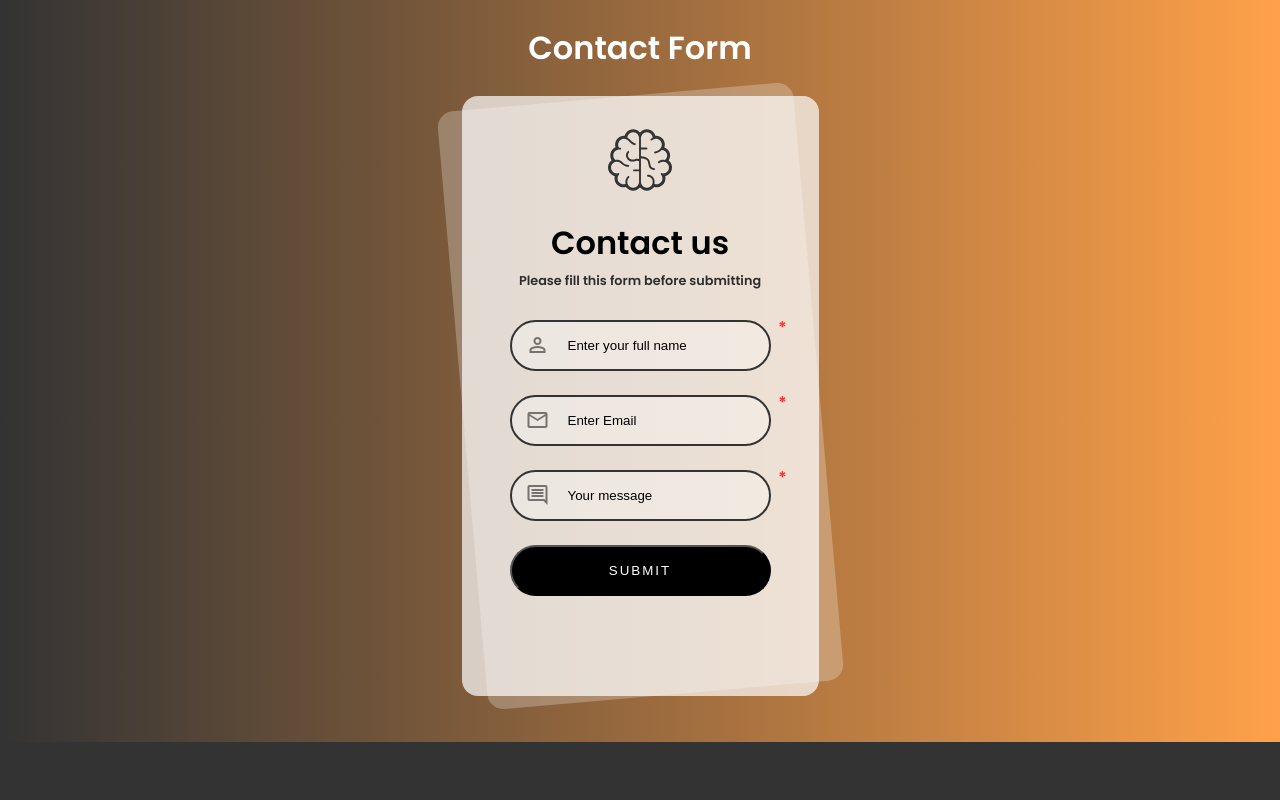
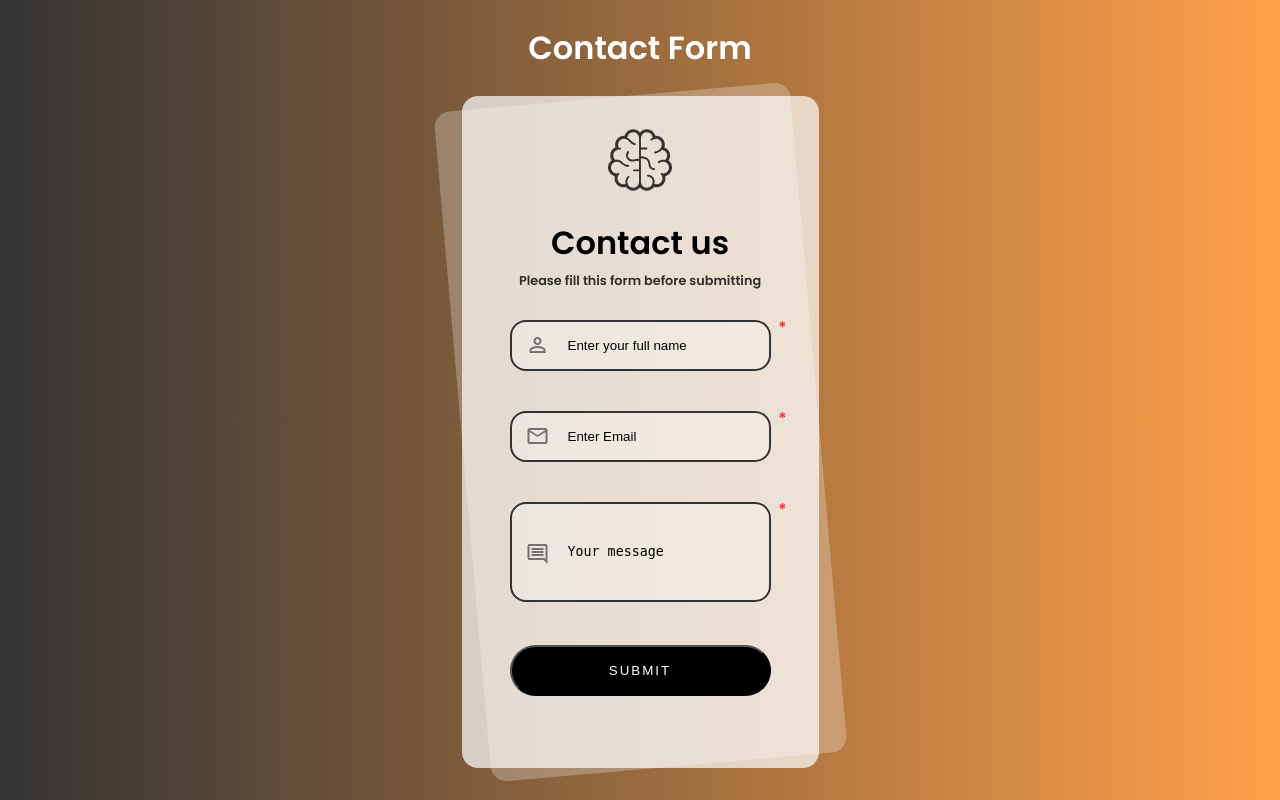
Before and after one commit to SimonBnt/Contact-form, a PHP site: page / in a window 1280 px wide. Shown: the part 90-890 px from the top of the page. Before the commit the page ends 832 px from the top, so only its background shows below. Run offline with PHP 8.4, Linux system fonts and the light colour scheme.

Commit message:
html, scss fix

```diff
--- a/assets/inc/contactForm_process.php
+++ b/assets/inc/contactForm_process.php
@@ -1,4 +1,8 @@
 <?php
+    ini_set('display_errors', 1);
+    ini_set('display_startup_errors', 1);
+    error_reporting(E_ALL);
+
     require_once "function.php";
     require_once "mailer.php";
 
--- a/index.php
+++ b/index.php
@@ -101,8 +101,8 @@
                     <div class="formItem">
                         <label for="message"></label>
                         <div class="inputContainers">
-                            <span class="itemIcon material-symbols-outlined">comment</span>
-                            <input type="text" name="message" id="messageInput" aria-describedby="messageError messageValidation" class="formInput messageInput" placeholder="Your message" onblur="validateMessage(this)" required>
+                            <span id="textareaItem" class="itemIcon material-symbols-outlined">comment</span>
+                            <textarea name="message" id="messageInput" aria-describedby="messageError messageValidation" class="formInput messageInput" placeholder="Your message" onblur="validateMessage(this)" required></textarea>
                         </div>
                         <div id="messageValidation" aria-live="polite"></div>
                         <div id="messageError" aria-live="polite"></div>
--- a/src/sass/layout/_main.scss
+++ b/src/sass/layout/_main.scss
@@ -7,7 +7,7 @@ main {
     #contactFormName {
         grid-column: 1/2;
         grid-row: 1;
-        margin-top: 8rem;
+        margin-top: 4rem;
 
         @include respondTo(md) {
             margin-top: 2rem;
@@ -133,7 +133,7 @@ main {
             .forms {
                 display: flex;
                 flex-direction: column;
-                gap: 1.5rem;
+                gap: 2.5rem;
 
                 .formItem {
                     position: relative;
@@ -146,26 +146,6 @@ main {
                             font-size: 0.75rem;
                             color: #333;
                             margin-bottom: 0.5rem;
-                        }
-                    }
-
-                    .formInput {
-                        border: solid 2px #333 !important;
-
-                    }
-
-                    input[type="text"], input[type="password"], input[type="email"] {
-                        border: none;
-                        outline: none;
-                        background: rgba(255, 255, 255, 0.3);
-                        padding: 1rem 1.5rem;
-                        padding-left: calc(1rem * 3.5);
-                        border-radius: 100px;
-                        width: 100%;
-                        transition: background 0.5s;
-
-                        &:focus {
-                            background: white;
                         }
                     }
 
@@ -189,41 +169,48 @@ main {
                             opacity: 0.5;
                         }
 
-                        .hideIcon {
-                            display: none;
-                            opacity: 0.5;
-                            position: absolute;
-                            top: 50%;
-                            transform: translateY(-50%);
-                            right: 1rem;
-                            font-size: 1rem;
-                            padding: 0.5rem;
+                        #textareaItem {
+                            top: 2.5rem;
+                        }
 
-                            @include respondTo(md) {
-                                cursor: pointer;
+                        .formInput {
+                            border: solid 2px #333 !important;
+                        }
+
+                        input[type="text"], input[type="email"], textarea {
+                            border: none;
+                            outline: none;
+                            background: rgba(255, 255, 255, 0.3);
+                            padding: 1rem 1.5rem;
+                            padding-left: calc(1rem * 3.5);
+                            border-radius: 1rem;
+                            width: 100%;
+                            transition: background 0.5s;
+
+                            &:focus {
+                                background: white;
                             }
                         }
 
-                        .showIcon {
-                            position: absolute;
-                            top: 50%;
-                            right: 1rem;
-                            transform: translateY(-50%);
-                            padding: 0.5rem;
-                            opacity: 0.5;
-                            font-size: 1rem;
-
-                            @include respondTo(md) {
-                                cursor: pointer;
-                            }
+                        #messageInput {
+                            height: 100px;
+                            border-radius: 1rem;
+                            padding-top: 2.5rem;
+                            resize: none;
+                            scrollbar-width: thin;  /* Pour Firefox */
+                            scrollbar-color: #333 #eee;
                         }
 
-                        .validation--pw {
-                            position: absolute;
-                            top: 50%;
-                            transform: translateY(-50%);
-                            padding: 0.5rem;
-                            right: 2.5rem !important;
+                        #message::-webkit-scrollbar {
+                            width: 8px;
+                        }
+
+                        #message::-webkit-scrollbar-track {
+                            background-color: #eee;
+                        }
+
+                        #message::-webkit-scrollbar-thumb {
+                            background-color: #333;
                         }
                     }
 
@@ -239,9 +226,19 @@ main {
                     }
 
                     #emailError, #nameError, #messageError {
+                        position: absolute;
+                        bottom: -1rem;
+                        left: 1rem;
                         font-size: 0.75rem;
-                        margin-left: 2rem;
                         color: red;
+                    }
+
+                    #messageError {
+                        bottom: -2rem;
+
+                        @include respondTo(md) {
+                            bottom: -1rem;
+                        }
                     }
                 }
 
```
Also changed, not shown: assets/css/styles.min.css, 1 other file.
